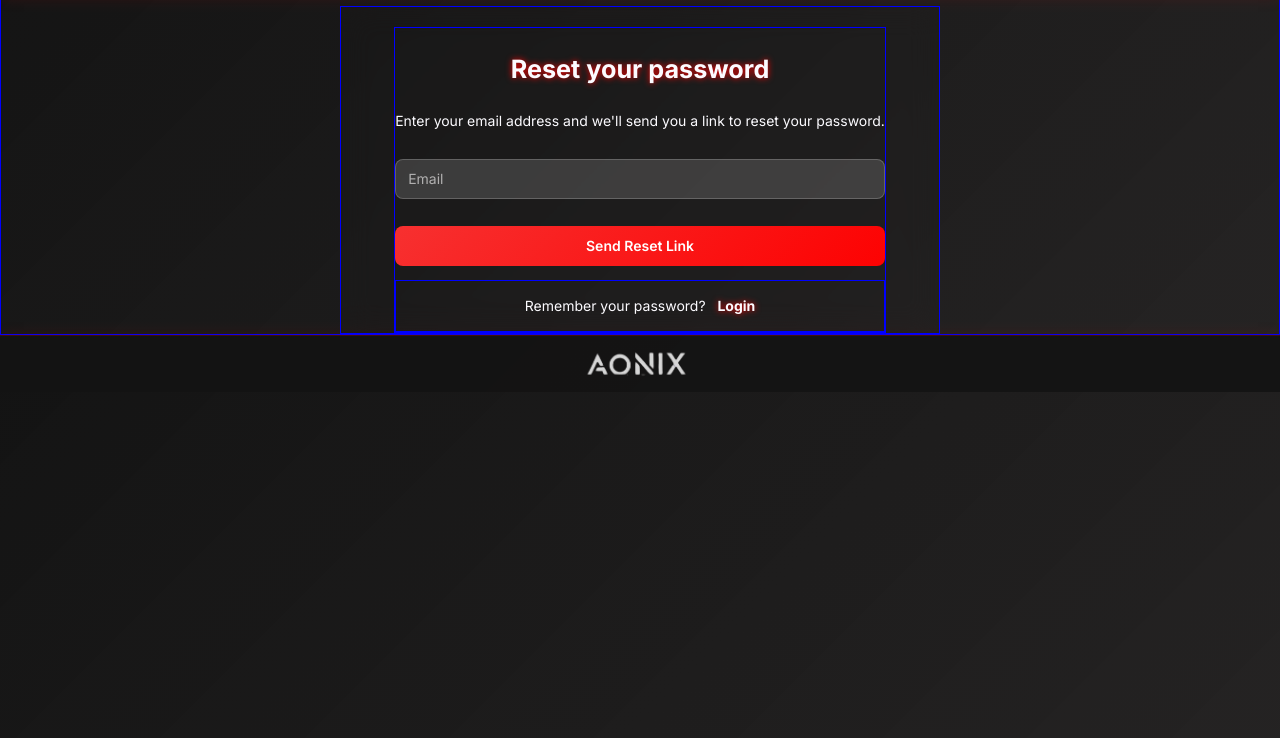
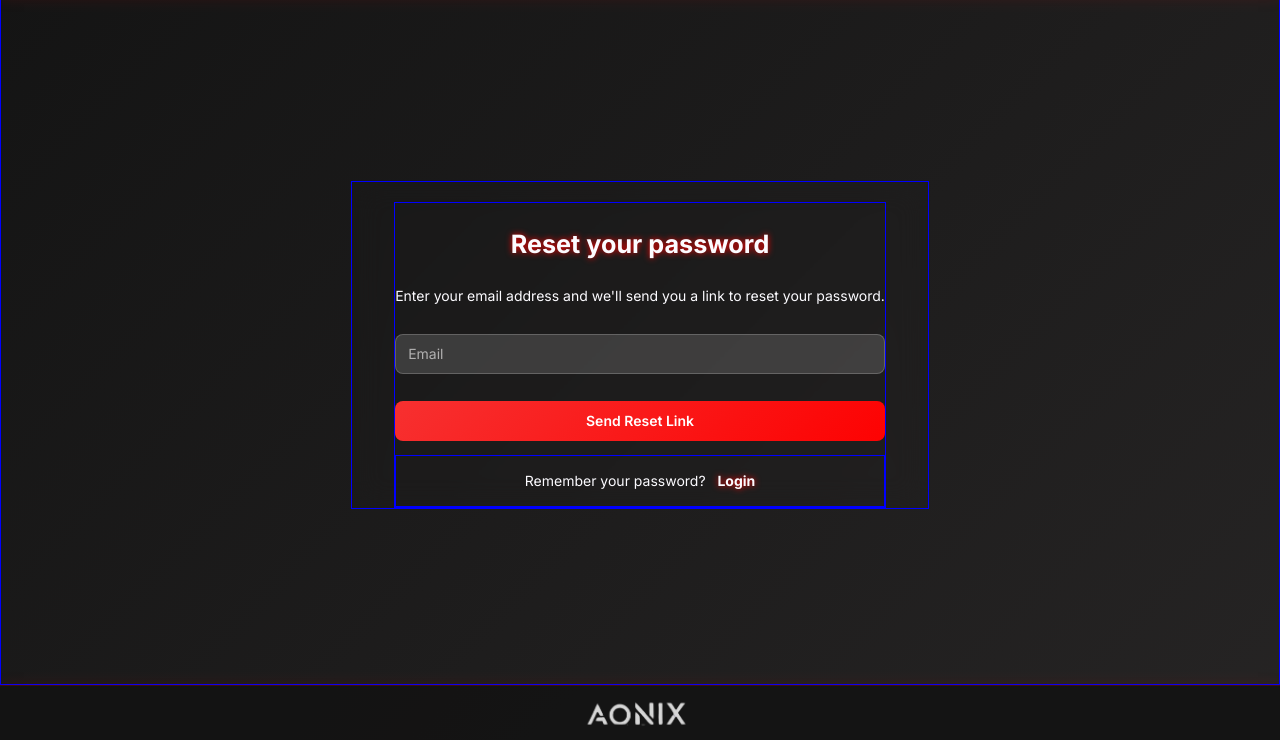
Before and after one commit to yeowy/aonix, a plain HTML site: page pages/password_reset.html in a window 1280 px wide. Shown: the part 62-802 px from the top of the page. Drawn offline with Linux system fonts and the light colour scheme; no server answers.

Commit message:
fixed reset_password.html

```diff
--- a/stylesheets/base.css
+++ b/stylesheets/base.css
@@ -3,6 +3,16 @@
 @import url('variable.css');
 @import url('header.css');
 @import url('footer.css');
+
+/* SECTIONS */
+/* First section of page */
+.section-1 {
+    width: 100wh;
+    height: 86vh;
+    display: flex;
+    align-items: center;
+    justify-content: center;
+}
 
 /* SET ROOT FONT SIZE */
 html {
--- a/stylesheets/password_reset.css
+++ b/stylesheets/password_reset.css
@@ -9,13 +9,10 @@
     align-items: center;
     backdrop-filter: blur(15px);
     -webkit-backdrop-filter: blur(15px);
-    padding: 35px;
-    padding-top: 0;
     max-width: 320px;
     padding: 20px 3em;
     margin: 10px auto;
-    width: 100%;
-    height: 100%;
+    size: fit-content;
     max-width: 600px;
     box-sizing: border-box;
     color: var(--secondary-color);
```
